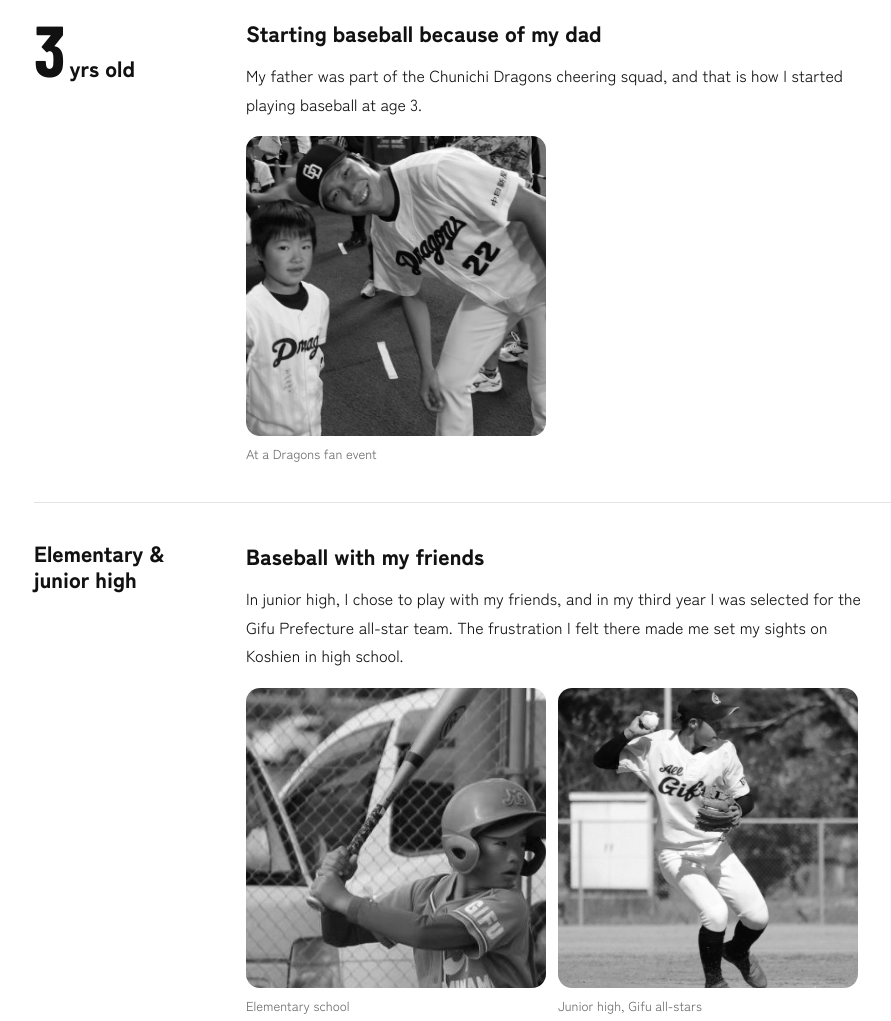
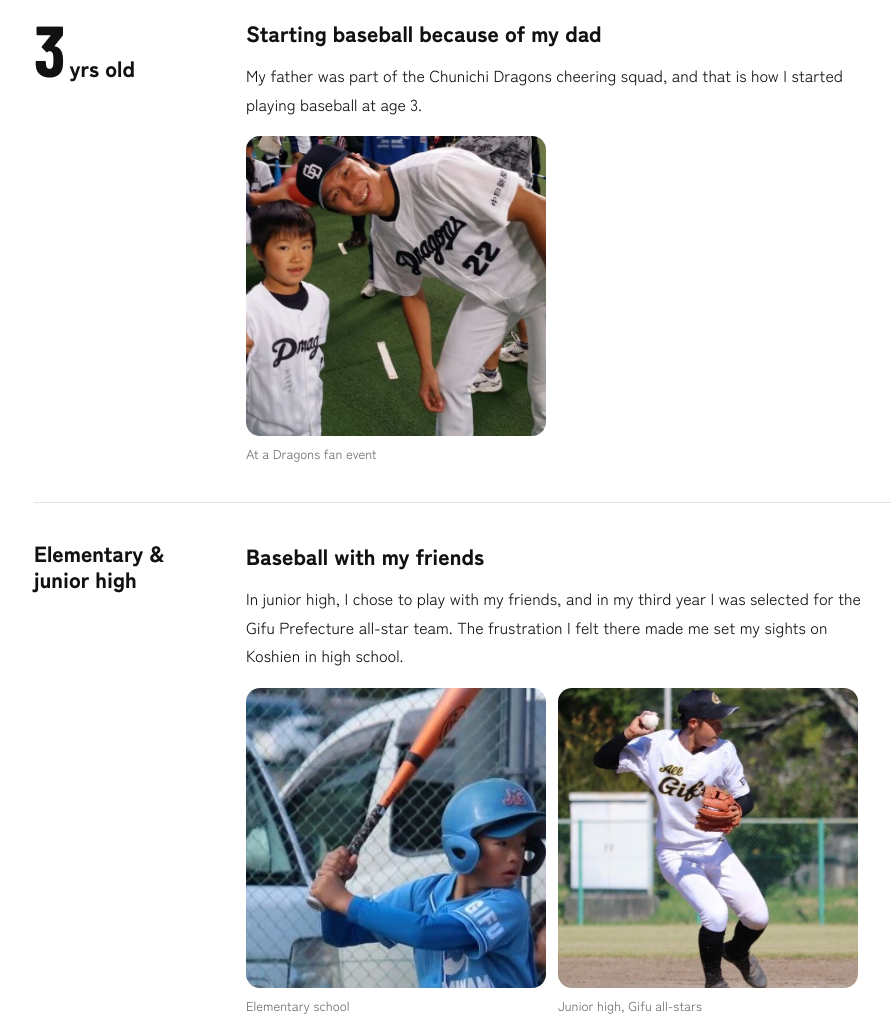
Before and after one commit to kotakota914/intro-site, a plain HTML site: page en/index.html in a window 1280 px wide. Shown: the part 1100-2121 px from the top of the page, without its empty margins (90-981 px from the left). Drawn offline with nearby package versions, Linux system fonts and the light colour scheme.

Commit message:
写真をカラー表示に戻す
Co-Authored-By: Claude Opus 5.5 <noreply@anthropic.com>
Claude-Session: https://claude.ai/code/session_01Q8KcYkazFbKCwR22VqtSzh

```diff
--- a/en/index.html
+++ b/en/index.html
@@ -323,8 +323,6 @@
   .stop .card.themed::after { opacity: .12; }
   .stop .card .award { background: #111; color: #fff; }
   .stop.hu .card { border-left-color: #A3A3A3; }
-  .stop-photos img, .ch-photos img, .feature-shot img, .yt-thumb img { filter: grayscale(1); transition: filter .4s; }
-  .stop-photos img:hover, .ch-photos img:hover, .feature-shot img:hover, .yt-thumb:hover img { filter: none; }
   .yt-play { background: #111; }
   .feature .tag { color: #111; }
   .feature-shot { background: #F4F4F4; }
```
Also changed, not shown: index.html (+0 -2 lines).
